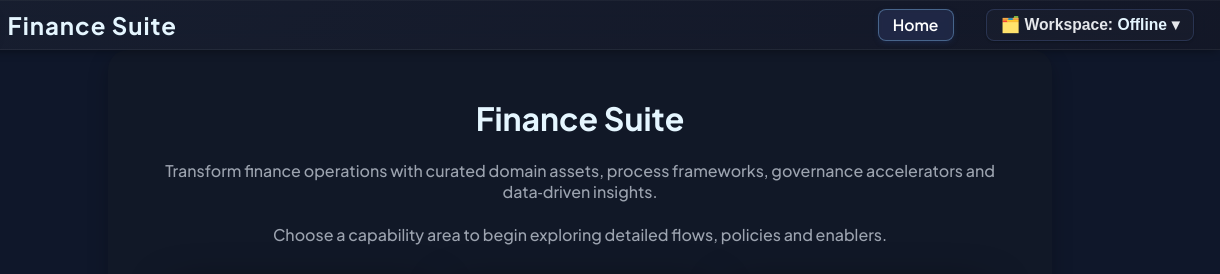
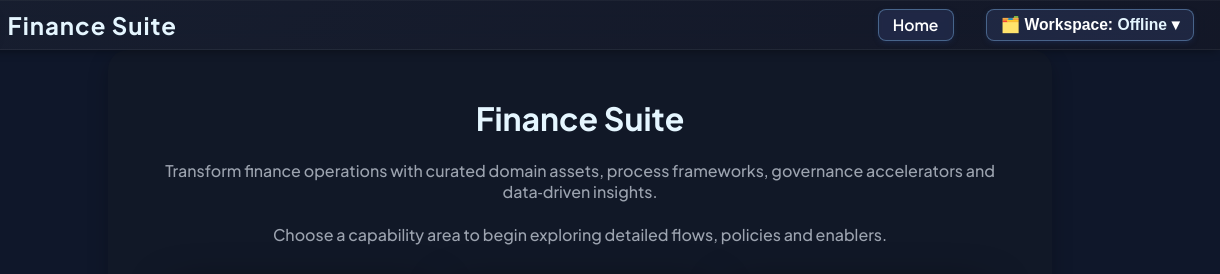
Before and after one commit to vatsalsngh/R2R-UI-Project, a plain HTML site: page index.html in a window 1280 px wide. Shown: the top 274 px of the page, 60-1280 px from the left. Drawn offline with Linux system fonts and the light colour scheme; no server answers.

Commit message:
style(nav): make Workspace button match Home button default look (active style); keep subtle hover polish

```diff
--- a/styles.css
+++ b/styles.css
@@ -156,18 +156,16 @@ main { flex: 1 0 auto; display: block; }
 .site-nav .ws-nav { position: relative; }
 .site-nav .ws-btn {
   display: inline-flex; align-items: center; gap: 0.5ch;
-  background: rgba(255,255,255,0.02);
-  border: 1px solid rgba(130,160,255,0.18);
-  color: var(--text);
+  /* Match Home button active/hover look by default */
+  background: rgba(120,150,255,0.12);
+  border: 1px solid rgba(140,200,255,0.38);
+  color: #fff;
   font-weight: 700; font-size: 0.98em; line-height:1;
   padding: 0.45em 0.9em; border-radius: 8px; cursor: pointer; /* match nav link padding */
-  box-shadow: 0 1px 2px rgba(0,0,0,0.25);
+  box-shadow: 0 2px 6px -2px rgba(40,60,120,0.55);
+  transition: background .18s ease, color .18s ease, border-color .3s ease, box-shadow .25s ease, filter .2s ease;
 }
-.site-nav .ws-btn:hover, .site-nav .ws-btn[aria-expanded="true"] {
-  background: rgba(120,150,255,0.12);
-  color: #fff;
-  border-color: rgba(140,200,255,0.38);
-}
+.site-nav .ws-btn:hover, .site-nav .ws-btn[aria-expanded="true"] { filter: brightness(1.06); box-shadow: 0 3px 10px -2px rgba(40,60,120,0.65); }
 .site-nav .ws-current { color: var(--brand-contrast); font-weight: 800; }
 .site-nav .ws-icon { display:inline-flex; align-items:center; line-height:0; }
 .site-nav .ws-caret { display:inline-block; line-height:1; }
```
